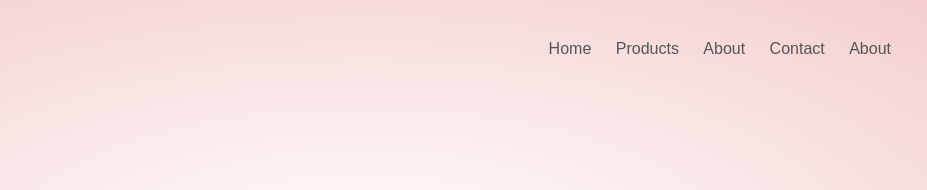
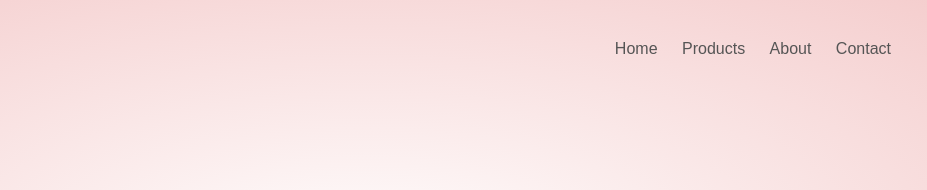
Before and after one commit to pillaiajay31/hoodlumz.me, a plain HTML site: page index.html in a window 1280 px wide. Shown: the top 190 px of the page, 274-1201 px from the left. Drawn offline with nearby package versions, Linux system fonts and the light colour scheme.

Commit message:
Update index.html

```diff
--- a/index.html
+++ b/index.html
@@ -27,7 +27,7 @@
                         <li><a href="">Products</a></li>
                         <li><a href="">About</a></li>
                         <li><a href="">Contact</a></li>
-                        <li><a href="">About</a></li>
+
                     </ul>
                 </nav>
                 <img class="cart" src="images/cart.png" height="30px" width="30px">
```
